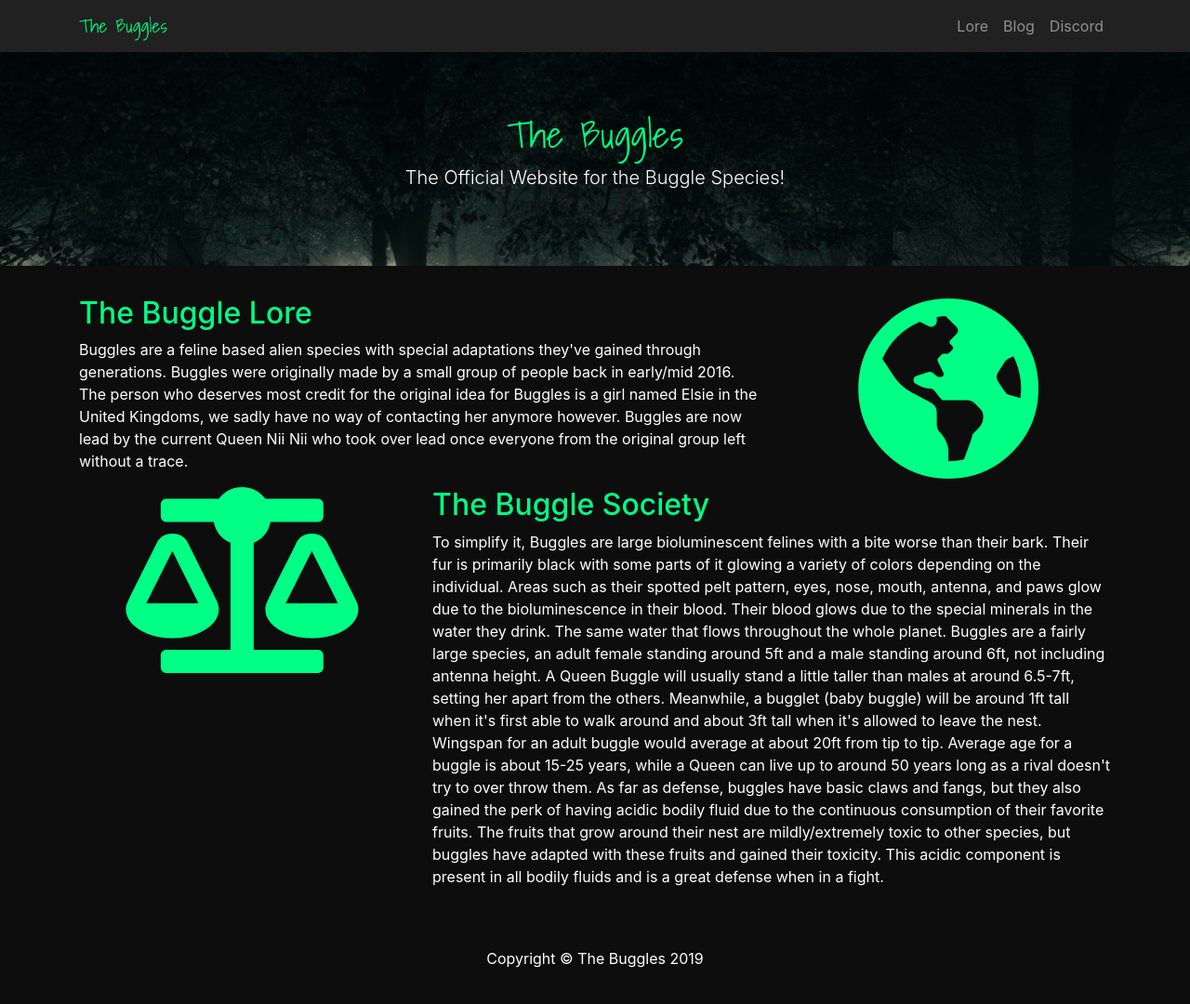
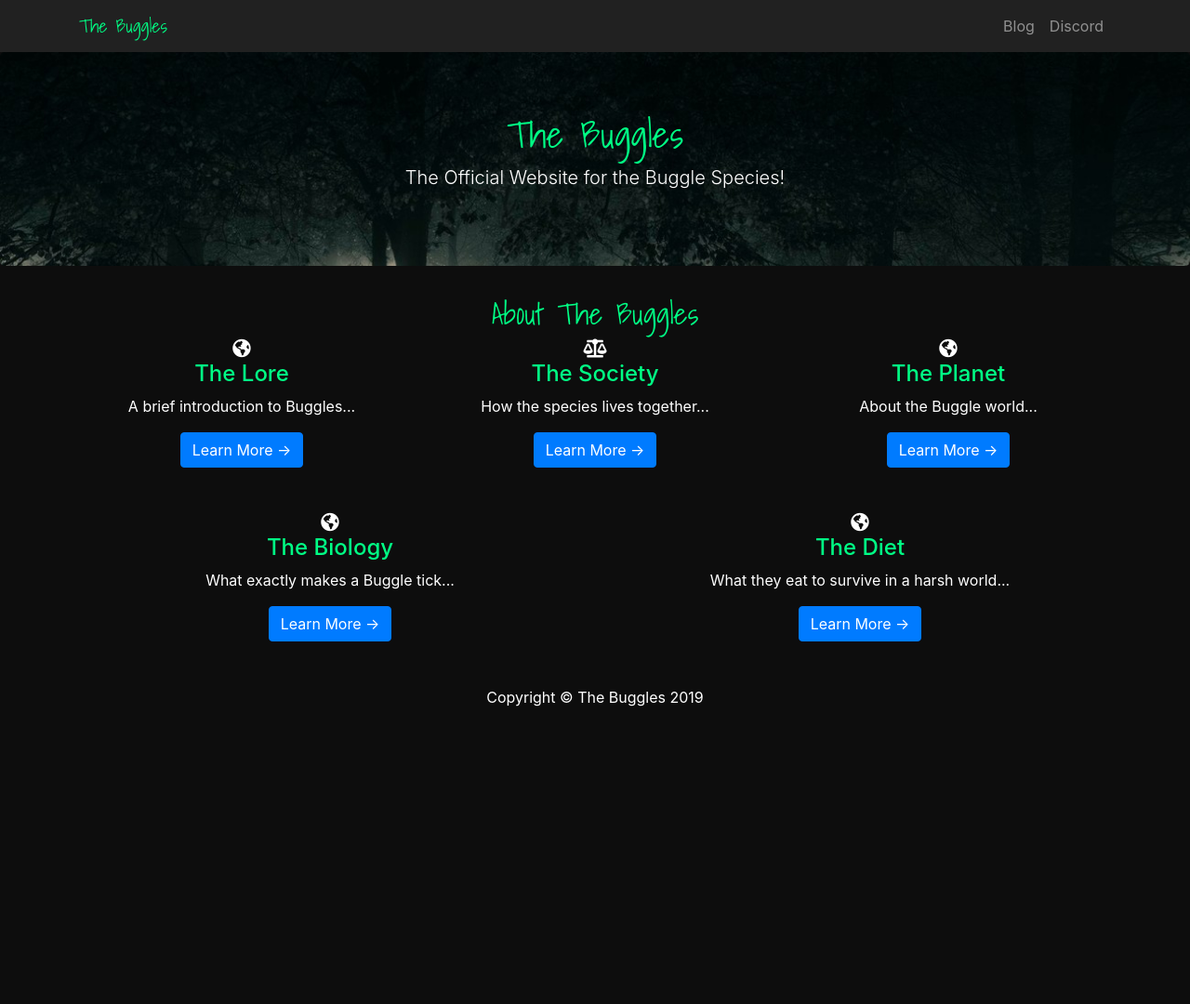
Before and after one commit to bugglespecies/bugglespecies.github.com, a Jekyll site: the page built from index.md, in a window 1280 px wide and 1091 px high. Shown: the top 1080 px of the window at 93% size. Built offline with Jekyll 4.4.1, drawn with Linux system fonts in a browser that asks for light colours; nearby versions of some CDN libraries.

Commit message:
Update homepage.html

```diff
--- a/_layouts/homepage.html
+++ b/_layouts/homepage.html
@@ -37,9 +37,6 @@
 			</button>
 			<div class="collapse navbar-collapse" id="navbarResponsive">
 				<ul class="navbar-nav ml-auto">
-					<li class="nav-item">
-						<a class="nav-link" href="{{ site.url }}/#lore" title="The Buggle Lore">Lore</a>
-					</li>
 					<li class="nav-item dropdown">
 						<a class="nav-link dropdown-toggle" href="#" id="navbarDropdownBlog" data-toggle="dropdown">Blog</a>
 						<div class="dropdown-menu dropdown-menu-right" aria-labelledby="navbarDropdownBlog">
@@ -60,44 +57,42 @@
 		<h1 class="text-primary buggle-font">{{ site.title }}</h1>
 		<p class="lead">{{ site.description }}</p>
 	</div>
-	<!-- Lore -->
-	<div class="container">
+	<!-- Pages -->
+	<div class="container text-center">
+		<h2 class="text-primary buggle-font">About The Buggles</h2>
 		<div class="row">
-			<div class="col-sm-8">
-				<h2 class="text-primary">The Buggle Lore</h2>
-				<p>Buggles are a feline based alien species with special adaptations they've gained through generations.
-				Buggles were originally made by a small group of  people back in early/mid 2016. The person who deserves
-				most credit for the original idea for Buggles is a girl named Elsie in the United Kingdoms, we sadly have
-				no way of contacting her anymore however. Buggles are now lead by the current Queen Nii Nii who took over
-				lead once everyone from the original group left without a trace.</p>
+			<div class="col-sm-4">
+				<i class="fas fa-globe-americas glyph"></i>
+				<h4 class="text-primary">The Lore</h4>
+				<p>A brief introduction to Buggles...</p>
+				<a class="btn btn-primary" href="{{ site.url }}/lore">Learn More →</a>
 			</div>
-			<div class="col-sm-4 text-center">
-				<i class="fas fa-globe-americas text-primary" style="font-size: 200px;"></i>
+			<div class="col-sm-4">
+				<i class="fas fa-balance-scale glyph"></i>
+				<h4 class="text-primary">The Society</h4>
+				<p>How the species lives together...</p>
+				<a class="btn btn-primary" href="{{ site.url }}/society">Learn More →</a>
+			</div>
+			<div class="col-sm-4">
+				<i class="fas fa-globe-americas glyph"></i>
+				<h4 class="text-primary">The Planet</h4>
+				<p>About the Buggle world...</p>
+				<a class="btn btn-primary" href="{{ site.url }}/planet">Learn More →</a>
 			</div>
 		</div>
-	</div>
-	<!-- Society -->
-	<div class="container">
+		<br><br>
 		<div class="row">
-			<div class="col-sm-4 text-center">
-				<i class="fas fa-balance-scale text-primary" style="font-size: 200px;"></i>
+			<div class="col-sm-6">
+				<i class="fas fa-globe-americas glyph"></i>
+				<h4 class="text-primary">The Biology</h4>
+				<p>What exactly makes a Buggle tick...</p>
+				<a class="btn btn-primary" href="{{ site.url }}/biology">Learn More →</a>
 			</div>
-			<div class="col-sm-8">
-				<h2 class="text-primary">The Buggle Society</h2>
-				<p>To simplify it, Buggles are large bioluminescent felines with a bite worse than their bark.
-				Their fur is primarily black with some parts of it glowing a variety of colors depending on the individual.
-				Areas such as their spotted pelt pattern, eyes, nose, mouth, antenna, and paws glow due to the bioluminescence
-				in their blood. Their blood glows due to the special minerals in the water they drink. The same water that
-				flows throughout the whole planet. Buggles are a fairly large species, an adult female standing around 5ft
-				and a male standing around 6ft, not including antenna height. A Queen Buggle will usually stand a little taller
-				than males at around 6.5-7ft, setting her apart from the others. Meanwhile, a bugglet (baby buggle) will be around
-				1ft tall when it's first able to walk around and about 3ft tall when it's allowed to leave the nest. Wingspan
-				for an adult buggle would average at about 20ft from tip to tip. Average age for a buggle is about 15-25 years,
-				while a Queen can live up to around 50 years long as a rival doesn't try to over throw them. As far as defense,
-				buggles have basic claws and fangs, but they also gained the perk of having acidic bodily fluid due to the continuous
-				consumption of their favorite fruits. The fruits that grow around their nest are mildly/extremely toxic to other
-				species, but buggles have adapted with these fruits and gained their toxicity. This acidic component is present
-				in all bodily fluids and is a great defense when in a fight.</p>
+			<div class="col-sm-6">
+				<i class="fas fa-globe-americas glyph"></i>
+				<h4 class="text-primary">The Diet</h4>
+				<p>What they eat to survive in a harsh world...</p>
+				<a class="btn btn-primary" href="{{ site.url }}/diet">Learn More →</a>
 			</div>
 		</div>
 	</div>
```
